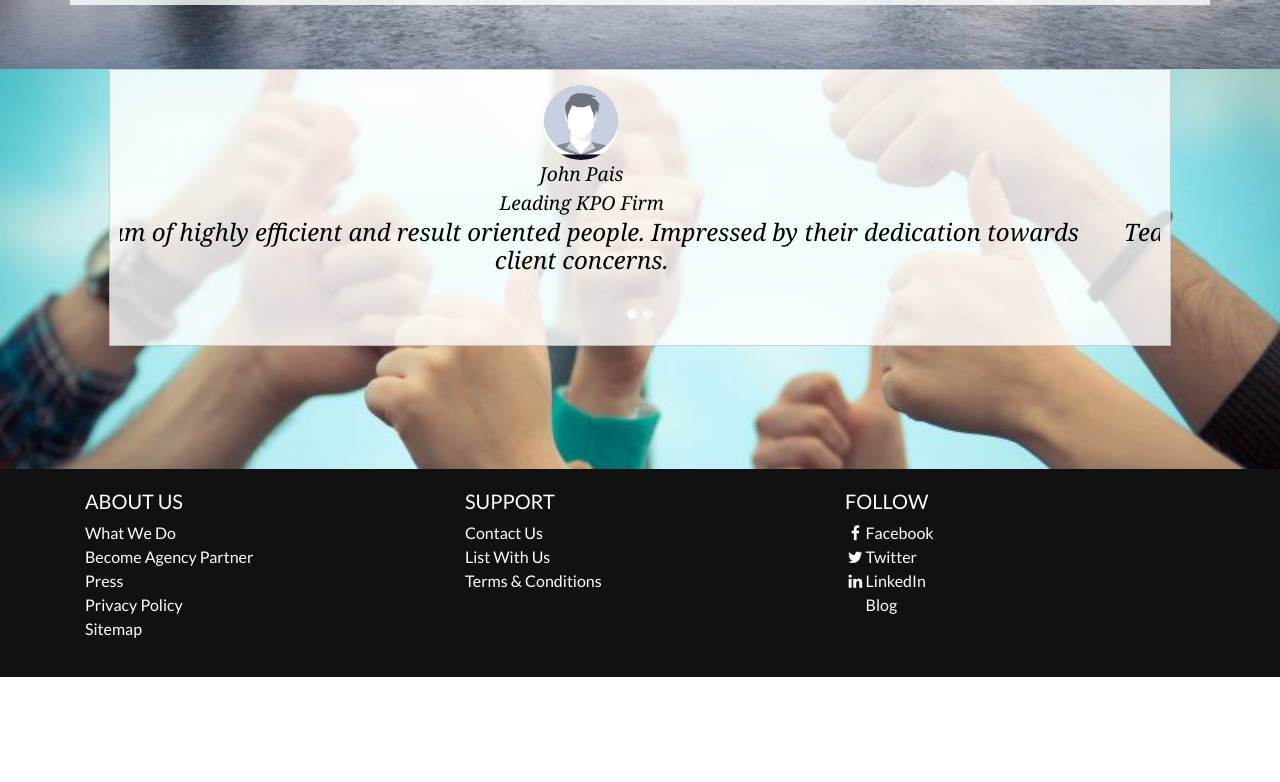
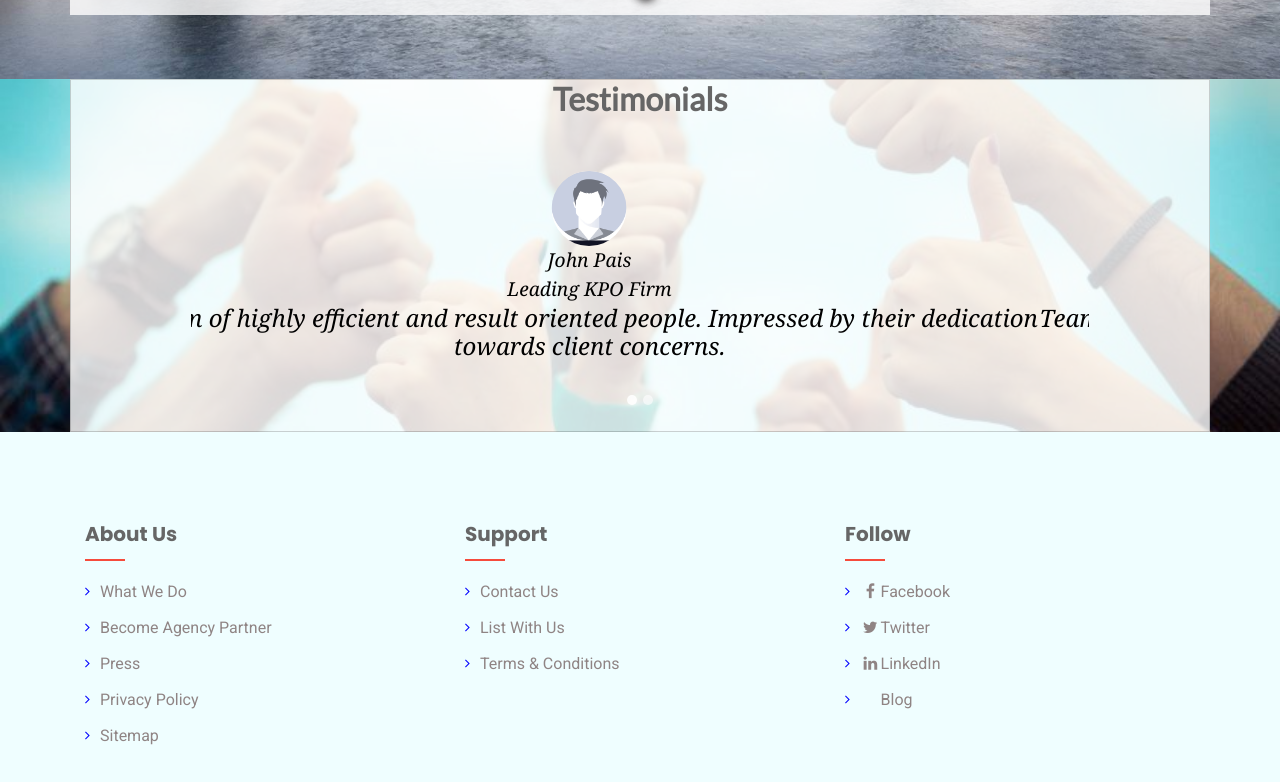
Before and after one commit to Sumit-Sahu/vigyapan, a plain HTML site: page index.html in a window 1280 px wide. Shown: the part 1426-2208 px from the top of the page. Before the commit the page ends 2103 px from the top, so only its background shows below. Drawn offline with nearby package versions, Linux system fonts and the light colour scheme.

Commit message:
modify footer

```diff
--- a/css/styles.css
+++ b/css/styles.css
@@ -1,4 +1,7 @@
 @import url('https://fonts.googleapis.com/css2?family=Lato&display=swap');
+@import url('https://fonts.googleapis.com/css2?family=Poppins:wght@400;700&display=swap');
+@import url('https://fonts.googleapis.com/css2?family=Roboto:wght@400;500;700&display=swap');
+
 body{
     background: #fff;
     color: #666666;
@@ -78,7 +81,7 @@ body{
     padding-bottom: 30px;
 }
 .section-title h2 {
-    font-size: 24px;
+    font-size: 2rem;
     font-weight: 700;
     /* color: #c2b7b1; */
 }
@@ -128,7 +131,7 @@ body{
     background-color:rgba(255, 255, 255, 0.8) ;
 }
 
-.slide{
+.brand-container .slide{
 
     border: 1px solid rgba(32, 31, 31, 0.8) ;
     background-color: white;
@@ -139,21 +142,21 @@ body{
     height: 80%;
 }
 
-.slick-slide {
+.brand-container .slick-slide {
     margin:1.5rem;
     padding: 1.5rem;
 }
 
-.slick-dots {
+.brand-container .slick-dots {
     display: flex;
     justify-content: center;
     list-style-type: none;
 
 }
-.slick-dots li {
+.brand-container .slick-dots li {
     margin: 0 0.6rem;
 }
-.slick-dots button {
+.brand-container .slick-dots button {
     display: block;
     border: 0.1rem solid rgba(32, 31, 31, 0.2);
     width: 0.5rem;
@@ -163,28 +166,27 @@ body{
     text-indent: -9999px;
 }
 
-.slick-dots .slick-active button{
+.brand-container .slick-dots .slick-active button{
     transform: scale(2);
     box-shadow: 0px 3px 5px 1px rgb(26, 24, 24);
 }
 
 
 /* testimonials */
-.bg_content.testimonials {
+.bg_content{
     background-image: url('../img/testi.jpeg');
     background-attachment: fixed;
     background-position: center;
     background-repeat: no-repeat;
     background-size: cover;
-    height: 400px;
 }
-.testimonials .row {
-    /* min-height: 600px; */
+.testimonials{
+    background-color: rgba(255, 255, 255, 0.8);
+    border: 1px solid rgba(32, 31, 31, 0.2);
 }
+
 .testimonials .carousel {
     padding: 0px 10px 40px 10px;
-    background-color: rgba(255, 255, 255, 0.8);
-    border: 1px solid rgba(32, 31, 31, 0.2);
 }
 
 .testimonials .carousel-indicators li {
@@ -203,7 +205,6 @@ body{
 }
 
 .testimonials .carousel-item blockquote {
-    background-size: 120px auto;
     font-size: 24px;
     text-align: center;
     line-height: 28px;
@@ -214,24 +215,56 @@ body{
     height: 75px;
 }
 
-
-
-
-
-
-
-
-
-
- .footer {
-    background-color: #111;
-    color: white;
-    padding: 20px 0px;
- }
-
-.footer a {
+/* footer */
+.footer {
+    padding: 90px 0px 50px;
+    background-color: rgb(239, 254, 255);
+}
+.footer h3.title {
+    font-size: 20px;
+    font-weight: bold;
+    font-family: 'Poppins', sans-serif;
+    margin-bottom: 35px;
+    position: relative;
+    text-transform: capitalize;
+}
+.footer h3.title::after {
+    content: "";
+    position: absolute;
+    background-color: rgb(246, 75, 60);
+    height: 2px;
+    width: 40px;
+    left: 0;
+    bottom: -15px;
+    margin-top: 0px;
+}
+.footer .footer-widget.quick-links ul li{
+    /* border-bottom: 1px dashed #454545; */
+    margin-bottom: 8px;
+}
+.footer .footer-widget.quick-links ul li a{
+    color: #8f8484;
     text-decoration: none;
-    color: white;
+    font-size: 16px;
+    line-height: 22px;
+    font-family: 'Roboto', sans-serif;
+    display: block;
+    position: relative;
+    padding-left: 15px;
+    padding-bottom: 6px;
+}
+.footer .footer-widget.quick-links ul li a:before {
+    color: blue;
+    content: '\f105';
+    font-family: "FontAwesome";
+    position: absolute;
+    top: 2px;
+    left: 0px;
+    font-size: 14px;
+    line-height: 16px;
+}
+.footer .footer-widget.quick-links ul li a:hover {
+    color: rgb(246, 75, 60);
 }
 
 
--- a/index.html
+++ b/index.html
@@ -200,9 +200,13 @@
     </section>
     <!--===== end brand section =====-->
     <!-- start testimonials section -->
-    <div class="bg_content testimonials">
-        <div class="row">
-            <div class="offset-1 col-md-10 my-auto">
+    <div class="bg_content">
+        <div class="container testimonials">
+            <div class="section-title">
+                <h2>Testimonials</h2>
+            </div>
+            <div class="row justify-content-center">
+                <div class="col-md-10">
                     <div class="carousel slide" id="testimonials-carousel" data-ride="carousel">
                         <ul class="carousel-indicators">
                             <li data-target="#testimonials-carousel" data-slide-to="0" class="active"></li>
@@ -238,6 +242,7 @@
                 </div>
             </div>
         </div>
+    </div>
     <!--===== end testimonials section =====-->
 
 
@@ -245,8 +250,9 @@
     <footer class="footer">
         <div class="container">
             <div class="row">
-                <div class="col-6 col-sm-4">
-                    <h5>ABOUT US</h5>
+                <div class="col-lg-4 col-md-6">
+                    <div class="footer-widget quick-links">
+                        <h3 class="title">About Us</h3>
                         <ul class="list-unstyled">
                             <li><a href="#">What We Do</a></li>
                             <li><a href="#">Become Agency Partner</a></li>
@@ -255,22 +261,27 @@
                             <li><a href="#">Sitemap</a></li>
                         </ul>
                     </div>
-                <div class="col-sm-4">
-                    <h5>SUPPORT</h5>
+                </div>
+                <div class="col-lg-4 col-md-6">
+                    <div class="footer-widget quick-links">
+                        <h3 class="title">Support</h3>
                         <ul class="list-unstyled">
                             <li><a href="contactus.html">Contact Us</a></li>
                             <li><a href="#">List With Us</a></li>
                             <li><a href="#">Terms &amp; Conditions</a></li>
                         </ul>
                     </div>
-                <div class="col-sm-4">
-                    <h5>FOLLOW</h5>
+                </div>
+                <div class="col-lg-4 col-md-6">
+                    <div class="footer-widget quick-links">
+                        <h3 class="title">Follow</h3>
                         <ul class="list-unstyled">
                             <li><a  href="#"><span class=" fa fa-facebook fa-fw"></span>Facebook</a></li>
                             <li><a  href="#"><span class=" fa fa-twitter fa-fw"></span>Twitter</a></li>
                             <li><a  href=""><span class=" fa fa-linkedin fa-fw"></span>LinkedIn</a></li>
                             <li><a  href="#"><span class=" fa fa-blog fa-fw"></span>Blog</a></li>
                         </ul>
+                    </div>
                 </div>
             </div>
         </div>
@@ -308,6 +319,17 @@
                 pauseOnHover: false,
                 infinite:true,
                 dots:true,
+                responsive: [{
+                    breakpoint: 768,
+                    settings: {
+                      slidesToShow: 2
+                    }
+                  }, {
+                    breakpoint: 520,
+                    settings: {
+                      slidesToShow: 1
+                    }
+                  }],
 
             });
 
```
Lines whose indentation alone changed are shown as unchanged.
